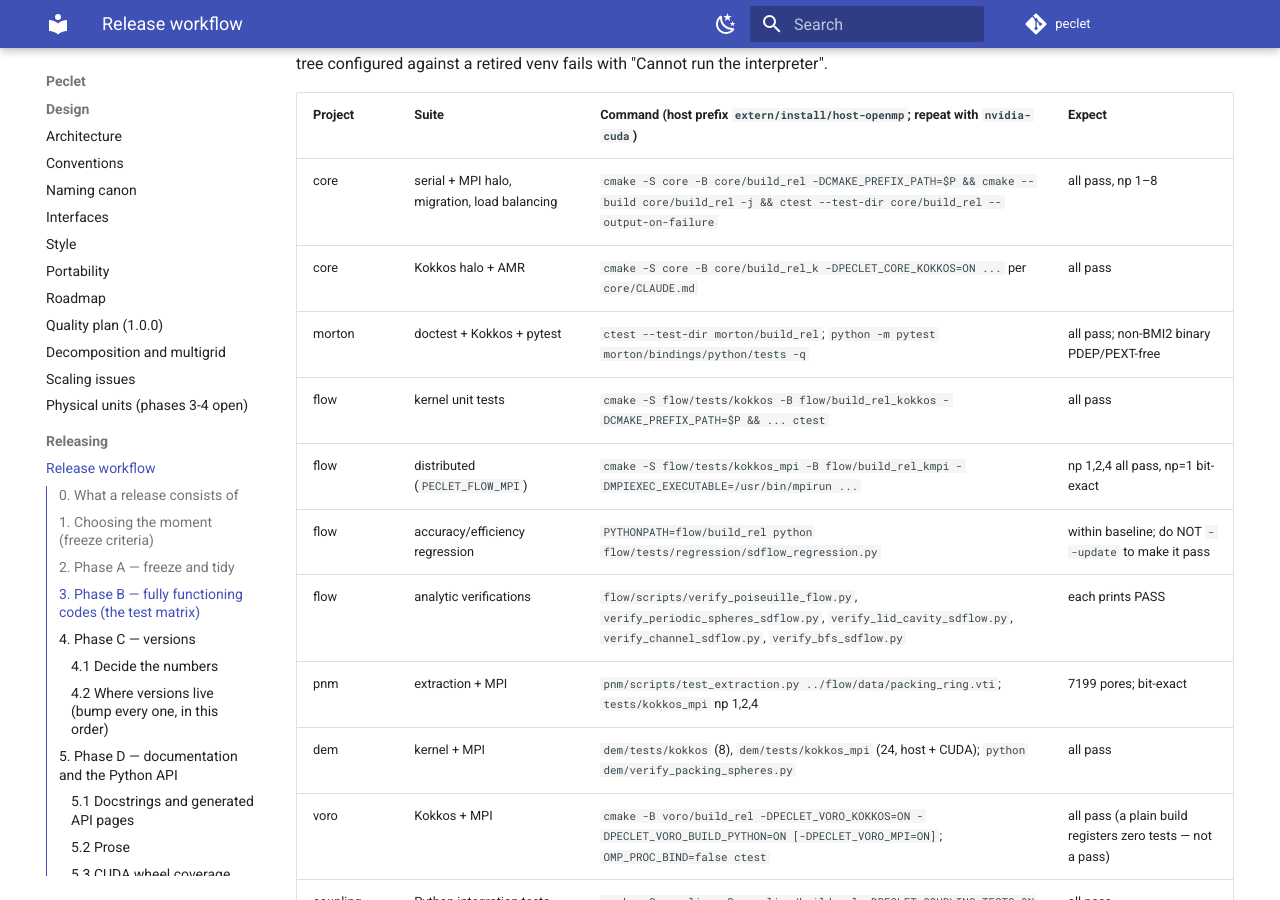
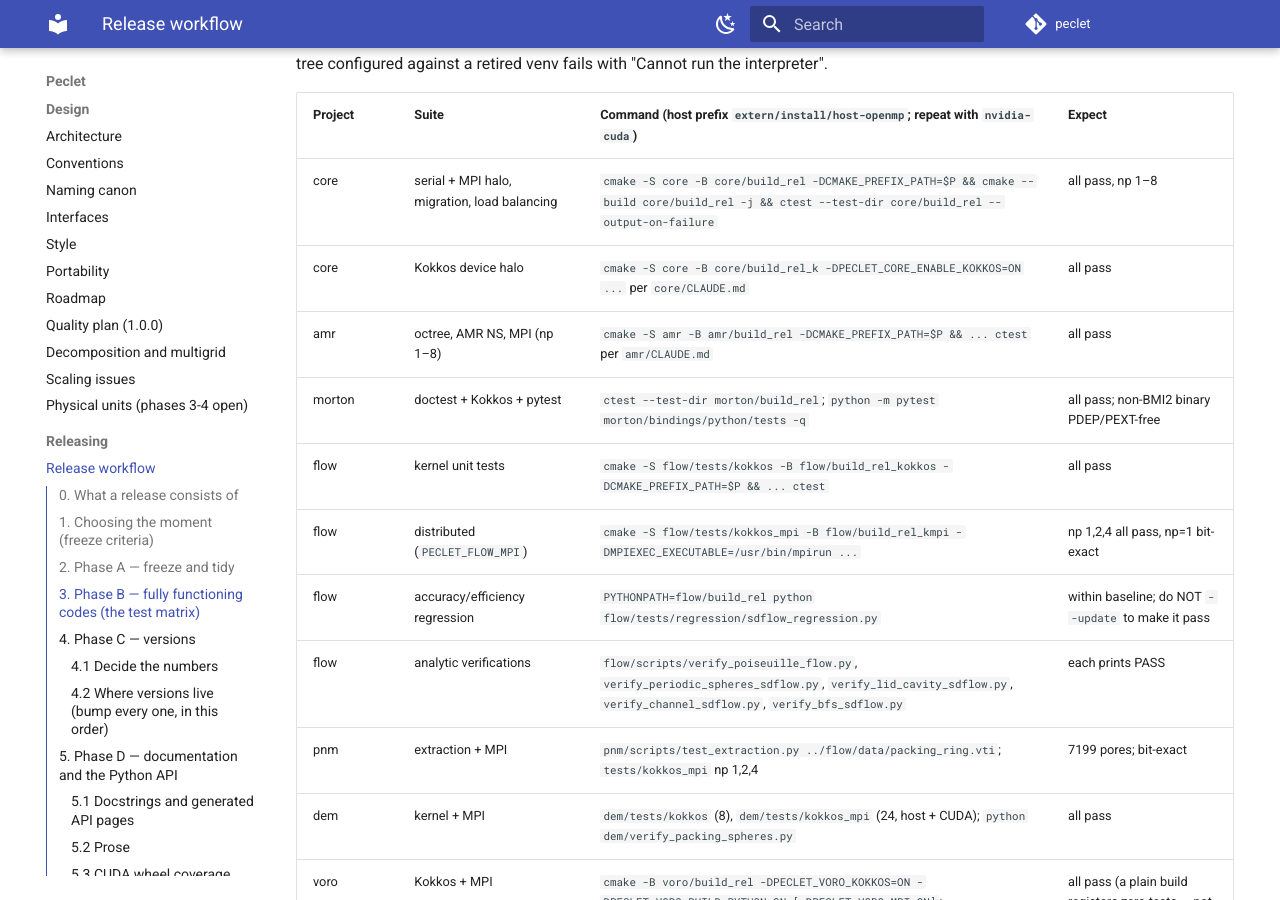
Before and after one commit to computational-chemical-engineering/peclet, an MkDocs documentation site: the page built from docs/RELEASE.md, in a window 1280 px wide and 900 px high, scrolled down 2870 px. Built offline with MkDocs 1.6.1 and Material for MkDocs 9.7.7, drawn with Linux system fonts in a browser that asks for light colours; comment, search, counter and statistics services are not loaded.

Commit message:
hpc: the import check fails only on a peclet.core import, not on a third-party DeprecationWarning; RELEASE pre-flight: core Kokkos define, amr row
Co-Authored-By: Claude Opus 5.5 <noreply@anthropic.com>
Claude-Session: https://claude.ai/code/session_015fNTZgmz6U1bv2MRTM3bbF

```diff
--- a/docs/RELEASE.md
+++ b/docs/RELEASE.md
@@ -100,7 +100,8 @@ configured against a retired venv fails with "Cannot run the interpreter".
 | Project | Suite | Command (host prefix `extern/install/host-openmp`; repeat with `nvidia-cuda`) | Expect |
 |---|---|---|---|
 | core | serial + MPI halo, migration, load balancing | `cmake -S core -B core/build_rel -DCMAKE_PREFIX_PATH=$P && cmake --build core/build_rel -j && ctest --test-dir core/build_rel --output-on-failure` | all pass, np 1–8 |
-| core | Kokkos halo + AMR | `cmake -S core -B core/build_rel_k -DPECLET_CORE_KOKKOS=ON ...` per `core/CLAUDE.md` | all pass |
+| core | Kokkos device halo | `cmake -S core -B core/build_rel_k -DPECLET_CORE_ENABLE_KOKKOS=ON ...` per `core/CLAUDE.md` | all pass |
+| amr | octree, AMR NS, MPI (np 1–8) | `cmake -S amr -B amr/build_rel -DCMAKE_PREFIX_PATH=$P && ... ctest` per `amr/CLAUDE.md` | all pass |
 | morton | doctest + Kokkos + pytest | `ctest --test-dir morton/build_rel`; `python -m pytest morton/bindings/python/tests -q` | all pass; non-BMI2 binary PDEP/PEXT-free |
 | flow | kernel unit tests | `cmake -S flow/tests/kokkos -B flow/build_rel_kokkos -DCMAKE_PREFIX_PATH=$P && ... ctest` | all pass |
 | flow | distributed (`PECLET_FLOW_MPI`) | `cmake -S flow/tests/kokkos_mpi -B flow/build_rel_kmpi -DMPIEXEC_EXECUTABLE=/usr/bin/mpirun ...` | np 1,2,4 all pass, np=1 bit-exact |
```
Also changed, not shown: 3 other files.
